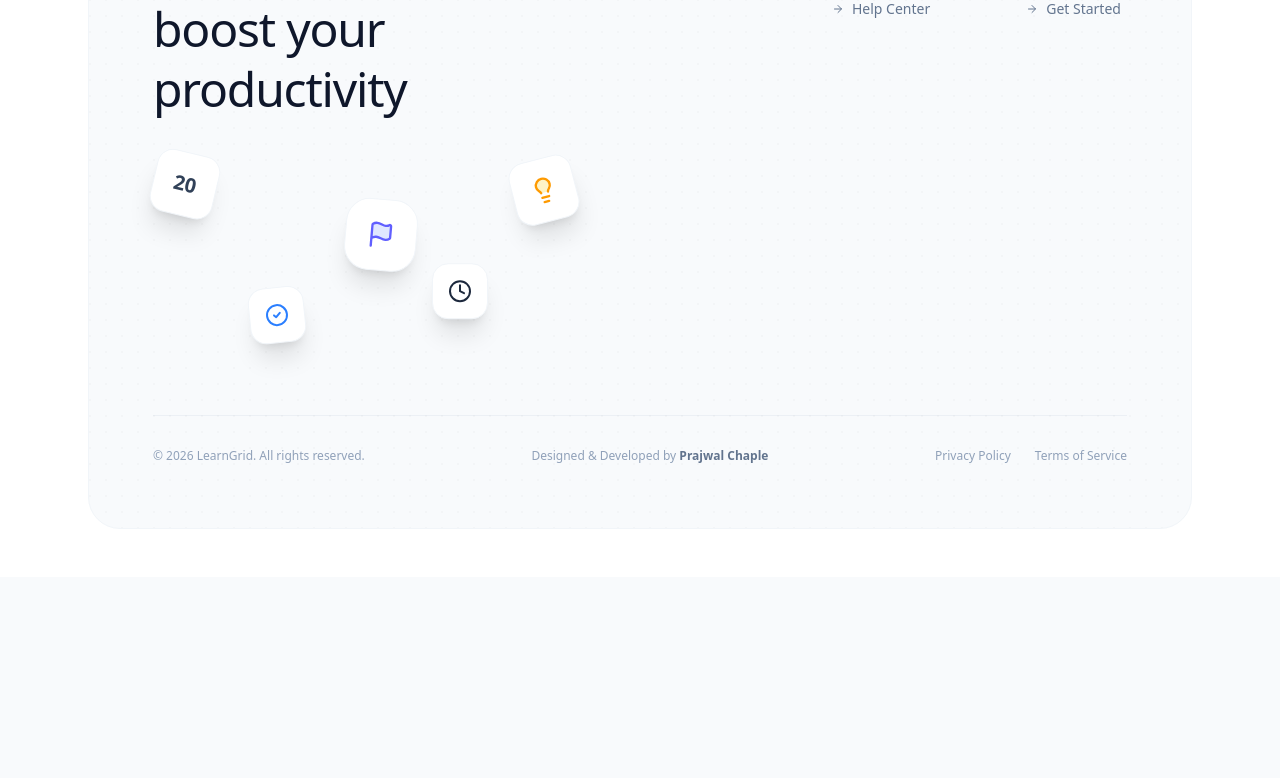
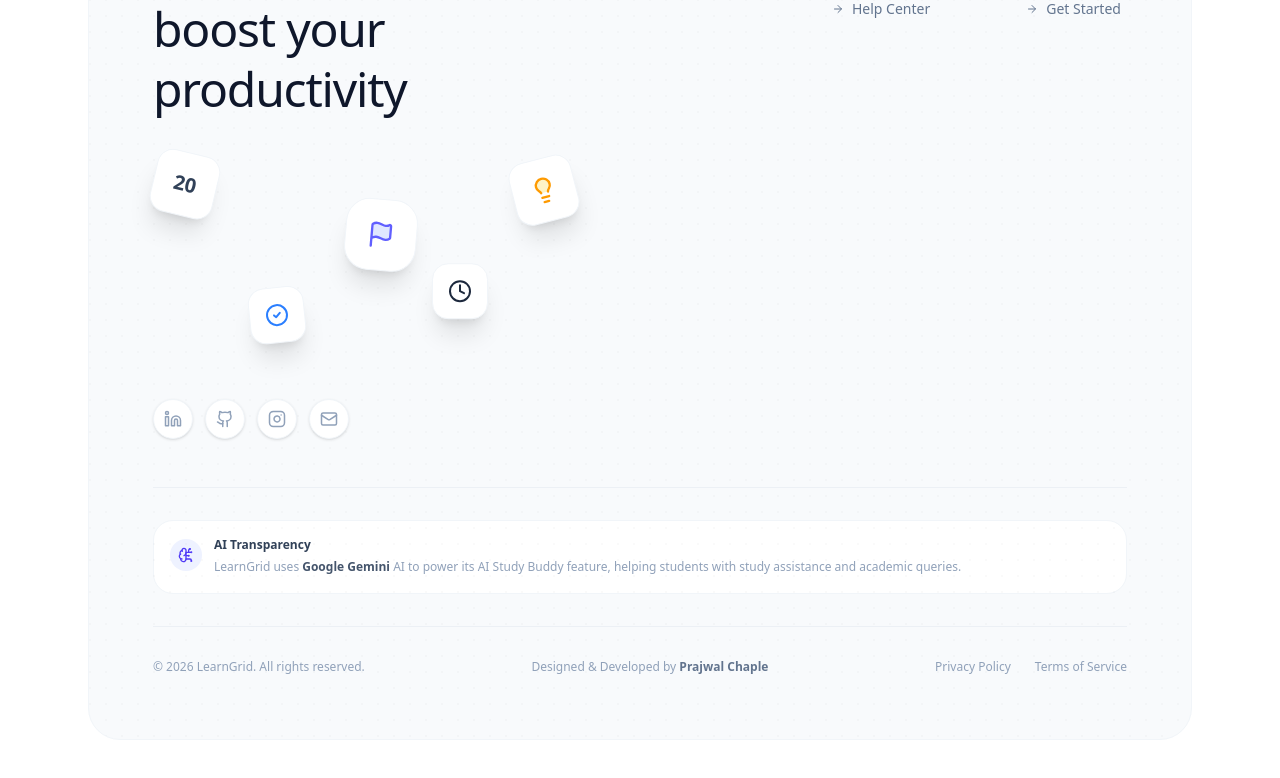
Before and after one commit to PrajwalChaple/LearnGrid, a React (Vite) app: page / in a window 1280 px wide. Shown: the part 4414-5192 px from the top of the page. Before the commit the page ends 4991 px from the top, so only its background shows below. Built offline with nearby package versions, Linux system fonts and the light colour scheme; no server answers.

Commit message:
feat: add AI Transparency disclosure and social media icons to homepage footer

```diff
--- a/index.html
+++ b/index.html
@@ -172,6 +172,9 @@
         <li><a href="https://www.learngrid.online/integrations">Integrations</a></li>
       </ul>
 
+      <h2>AI Transparency</h2>
+      <p>LearnGrid uses <strong>Google Gemini</strong> AI to power its AI Study Buddy feature, helping students with study assistance and academic queries.</p>
+
       <footer>
         <p>© 2026 LearnGrid. All rights reserved. Designed & Developed by Prajwal Chaple.</p>
         <p><a href="https://www.learngrid.online/privacy-policy">Privacy Policy</a> | <a
--- a/src/layouts/StaticLayout.jsx
+++ b/src/layouts/StaticLayout.jsx
@@ -63,7 +63,7 @@ export function StaticLayout() {
             {/* ─── FOOTER ─── */}
             <footer className="bg-gray-900 text-gray-400 py-16">
                 <div className="max-w-6xl mx-auto px-6">
-                    <div className="grid grid-cols-2 md:grid-cols-4 gap-10 mb-12">
+                    <div className="grid grid-cols-2 md:grid-cols-5 gap-10 mb-12">
                         <div className="col-span-2 md:col-span-1">
                             <div className="flex items-center gap-1.5 text-white font-bold text-lg mb-3">
                                 <img src={`${import.meta.env.BASE_URL}bookmark-25.svg`} alt="Logo" style={{ width: '24px', height: '24px', filter: 'brightness(0) invert(1)' }} />
@@ -103,6 +103,12 @@ export function StaticLayout() {
                                 <Link to="/cookie-policy" className="text-sm text-gray-400 hover:text-white transition-colors no-underline">Cookie Policy</Link>
                             </div>
                         </div>
+                        <div>
+                            <h4 className="text-white text-sm font-bold mb-4">AI Transparency</h4>
+                            <div className="flex flex-col gap-2.5">
+                                <p className="text-sm text-gray-400 leading-relaxed">LearnGrid uses <span className="text-white font-medium">Google Gemini</span> AI to power its AI Study Buddy feature, helping students with study assistance and academic queries.</p>
+                            </div>
+                        </div>
                     </div>
                     <div className="border-t border-gray-800 pt-6 flex flex-col sm:flex-row items-center justify-between gap-3">
                         <p className="text-xs text-gray-500">© {new Date().getFullYear()} LearnGrid. All rights reserved.</p>
--- a/src/pages/Landing/LandingPage.jsx
+++ b/src/pages/Landing/LandingPage.jsx
@@ -33,7 +33,9 @@ import {
     Sparkles,
     Bot,
     Heart,
-    MessageCircle
+    MessageCircle,
+    Linkedin,
+    Instagram
 } from 'lucide-react';
 import { motion } from 'framer-motion';
 
@@ -729,9 +731,38 @@ export const LandingPage = () => {
                                     <li><Link to="/register" className="text-sm font-medium text-slate-500 hover:text-blue-600 flex items-center gap-2 no-underline"><ArrowRight size={12} /> Get Started</Link></li>
                                 </ul>
                             </div>
+
+                            {/* Social Media Icons */}
+                            <div className="flex items-center gap-3 mt-8 md:mt-0 md:col-span-2 justify-center md:justify-start">
+                                <a href="https://www.linkedin.com/in/prajwalchaple" target="_blank" rel="noopener noreferrer" className="w-10 h-10 rounded-xl bg-white border border-slate-100 shadow-sm flex items-center justify-center text-slate-400 hover:text-blue-600 hover:border-blue-200 hover:shadow-md transition-all duration-300 no-underline">
+                                    <Linkedin size={18} />
+                                </a>
+                                <a href="https://github.com/PrajwalChaple" target="_blank" rel="noopener noreferrer" className="w-10 h-10 rounded-xl bg-white border border-slate-100 shadow-sm flex items-center justify-center text-slate-400 hover:text-slate-900 hover:border-slate-300 hover:shadow-md transition-all duration-300 no-underline">
+                                    <Github size={18} />
+                                </a>
+                                <a href="https://www.instagram.com/prajwal__14_" target="_blank" rel="noopener noreferrer" className="w-10 h-10 rounded-xl bg-white border border-slate-100 shadow-sm flex items-center justify-center text-slate-400 hover:text-pink-600 hover:border-pink-200 hover:shadow-md transition-all duration-300 no-underline">
+                                    <Instagram size={18} />
+                                </a>
+                                <a href="https://mail.google.com/mail/?view=cm&to=prajwalchaple14@gmail.com" target="_blank" rel="noopener noreferrer" className="w-10 h-10 rounded-xl bg-white border border-slate-100 shadow-sm flex items-center justify-center text-slate-400 hover:text-red-500 hover:border-red-200 hover:shadow-md transition-all duration-300 no-underline">
+                                    <Mail size={18} />
+                                </a>
+                            </div>
                         </div>
 
-                        <div className="mt-16 pt-8 border-t border-slate-200/50 flex flex-col sm:flex-row justify-between items-center gap-4 text-xs font-medium text-slate-400">
+                        {/* AI Transparency Disclosure */}
+                        <div className="mt-12 pt-8 border-t border-slate-200/50">
+                            <div className="flex items-start gap-3 bg-white rounded-xl p-4 border border-slate-100">
+                                <div className="w-8 h-8 rounded-lg bg-indigo-50 flex items-center justify-center flex-shrink-0 mt-0.5">
+                                    <BrainCircuit size={16} className="text-indigo-600" />
+                                </div>
+                                <div>
+                                    <h4 className="text-xs font-bold text-slate-700 mb-1">AI Transparency</h4>
+                                    <p className="text-xs text-slate-400 leading-relaxed">LearnGrid uses <span className="font-semibold text-slate-600">Google Gemini</span> AI to power its AI Study Buddy feature, helping students with study assistance and academic queries.</p>
+                                </div>
+                            </div>
+                        </div>
+
+                        <div className="mt-8 pt-8 border-t border-slate-200/50 flex flex-col sm:flex-row justify-between items-center gap-4 text-xs font-medium text-slate-400">
                             <p>© {new Date().getFullYear()} LearnGrid. All rights reserved.</p>
                             <p>Designed & Developed by <span className="font-bold text-slate-500">Prajwal Chaple</span></p>
                             <div className="flex gap-6">
```
